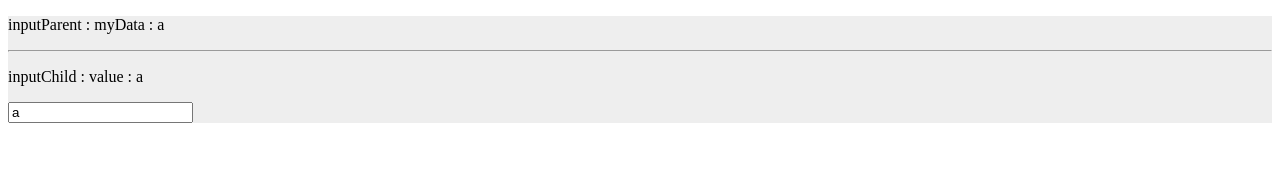
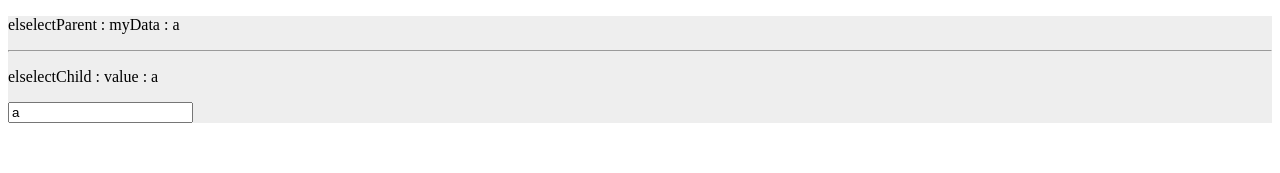
Before and after one commit to sowlru/vue2-test, a Vue app: page / in a window 1280 px wide. Shown: the top 173 px of the page. Built offline with nearby package versions, Linux system fonts and the light colour scheme.

Commit message:
Add npm i element-plus

```diff
--- a/package.json
+++ b/package.json
@@ -9,6 +9,7 @@
   },
   "dependencies": {
     "core-js": "^3.8.3",
+    "element-plus": "^2.2.28",
     "vue": "^2.6.14"
   },
   "devDependencies": {
--- a/src/App.vue
+++ b/src/App.vue
@@ -1,17 +1,23 @@
 <template>
   <div class="container">
-    <input-parent />
+    <elselect-parent />
+    <!-- <input-parent /> -->
+    <!-- <el-button>I am ElButton</el-button> -->
   </div>
 </template>
 
 <script>
+// import { ElButton } from "element-plus"
 /* eslint-disable */
 // CHILD-PARENT
+import elselectParent from "@/childParent/elselectParent"
 import inputParent from "@/childParent/inputParent"
 
 export default {
   components: {
+    elselectParent,
     inputParent,
+    // ElButton,
   },
 }
 </script>
--- /dev/null
+++ b/src/childParent/elselectChild.vue
@@ -0,0 +1,18 @@
+<template>
+  <div class="cont">
+    <hr />
+    <p>elselectChild : value : {{ value }}</p>
+    <input type="text" :value="value" @input="fn" />
+  </div>
+</template>
+<script>
+/* eslint-disable */
+export default {
+  props: ["value"],
+  methods: {
+    fn(e) {
+      this.$emit("input", e.target.value)
+    },
+  },
+}
+</script>
--- /dev/null
+++ b/src/childParent/elselectParent.vue
@@ -0,0 +1,20 @@
+<template>
+  <div class="cont">
+    <p>elselectParent : myData : {{ myData }}</p>
+    <elselect-child v-model="myData" />
+  </div>
+</template>
+<script>
+/* eslint-disable */
+import elselectChild from "@/childParent/elselectChild"
+export default {
+  components: {
+    elselectChild,
+  },
+  data() {
+    return {
+      myData: "a",
+    }
+  },
+}
+</script>
--- a/src/main.js
+++ b/src/main.js
@@ -1,5 +1,9 @@
 import Vue from 'vue'
 import App from './App.vue'
+// import ElementPlus from "element-plus";
+// import "element-plus/dist/index.css";
+
+// Vue.use(ElementPlus);
 
 Vue.config.productionTip = false
 
```
Also changed, not shown: 1 other file (tests, documents, lock files or other folders).
